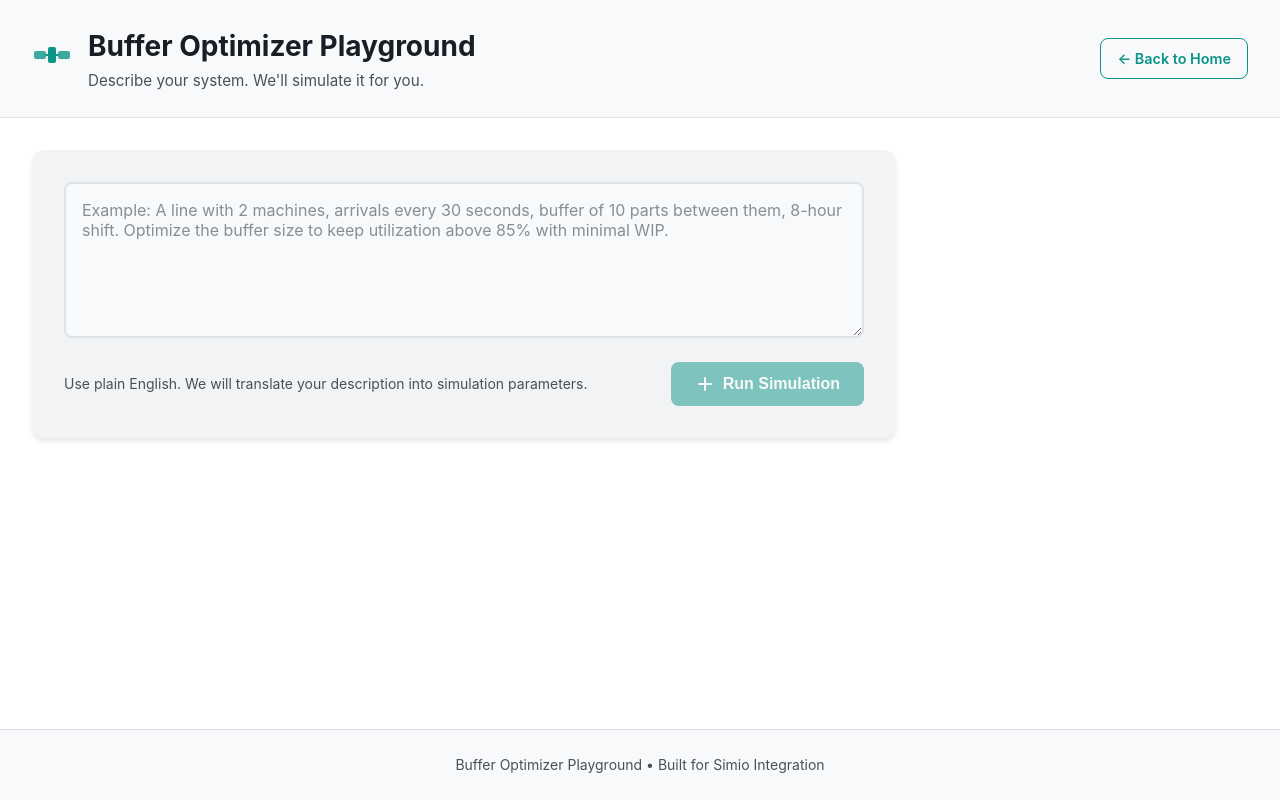
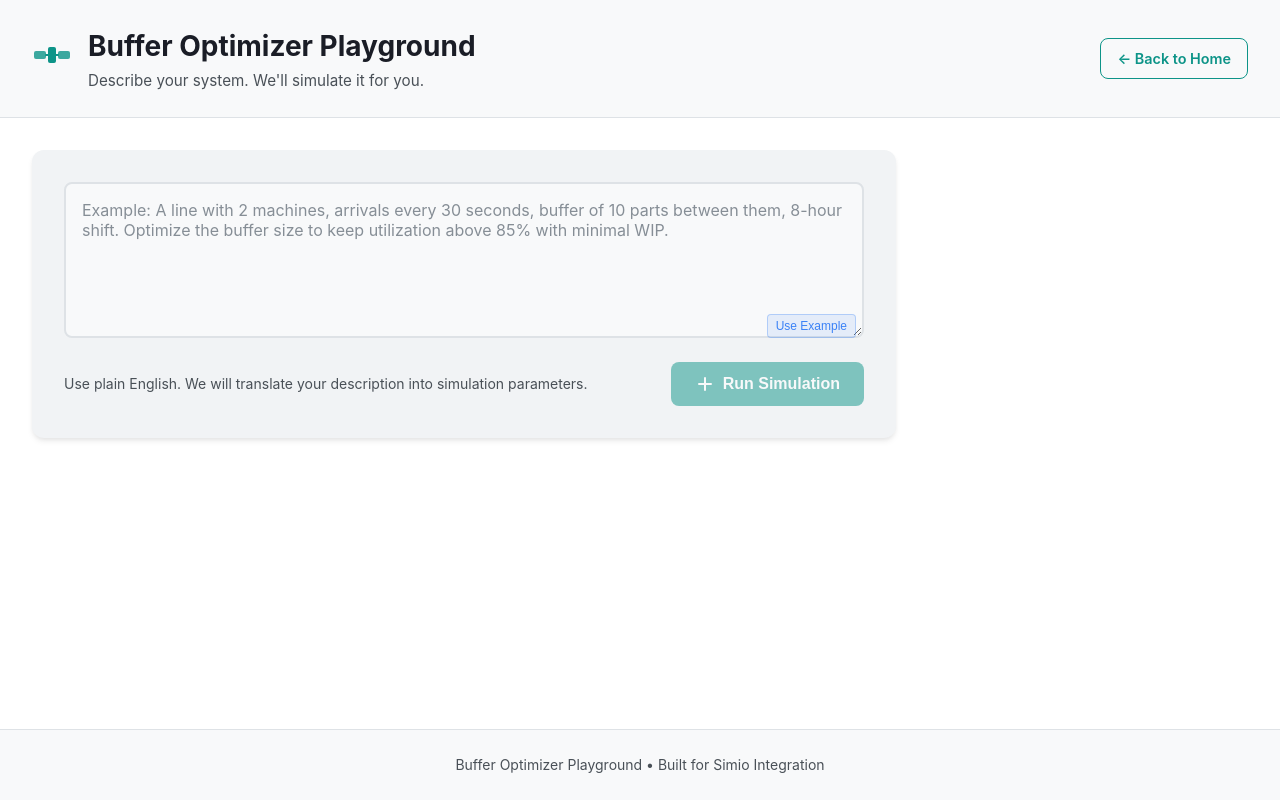
Before and after one commit to vokcow/autosed, a Next.js app: page /simulator in a window 1280 px wide. Built offline with nearby package versions, Linux system fonts and the light colour scheme.

Commit message:
added option to chose example

```diff
--- a/app/components/InputArea.tsx
+++ b/app/components/InputArea.tsx
@@ -7,23 +7,61 @@ interface InputAreaProps {
   disabled: boolean;
 }
 
+const EXAMPLE_TEXT = "A line with 2 machines, arrivals every 30 seconds, buffer of 10 parts between them, 8-hour shift. Optimize the buffer size to keep utilization above 85% with minimal WIP.";
+
 export default function InputArea({ value, onChange, onSubmit, disabled }: InputAreaProps) {
   const handleSubmit = (e: React.FormEvent) => {
     e.preventDefault();
     onSubmit();
   };
 
+  const loadExample = () => {
+    onChange(EXAMPLE_TEXT);
+  };
+
   return (
     <div className="input-section">
       <form onSubmit={handleSubmit}>
+        <div style={{ position: 'relative' }}>
           <textarea
             className="input-textarea"
-          placeholder="Example: A line with 2 machines, arrivals every 30 seconds, buffer of 10 parts between them, 8-hour shift. Optimize the buffer size to keep utilization above 85% with minimal WIP."
+            placeholder={`Example: ${EXAMPLE_TEXT}`}
             value={value}
             onChange={(e) => onChange(e.target.value)}
             disabled={disabled}
             rows={6}
           />
+          {!value && (
+            <button
+              type="button"
+              onClick={loadExample}
+              disabled={disabled}
+              style={{
+                position: 'absolute',
+                bottom: '8px',
+                right: '8px',
+                padding: '4px 8px',
+                fontSize: '12px',
+                background: 'rgba(59, 130, 246, 0.1)',
+                border: '1px solid rgba(59, 130, 246, 0.3)',
+                borderRadius: '4px',
+                color: '#3b82f6',
+                cursor: 'pointer',
+                transition: 'all 0.2s',
+              }}
+              onMouseEnter={(e) => {
+                e.currentTarget.style.background = 'rgba(59, 130, 246, 0.2)';
+                e.currentTarget.style.borderColor = 'rgba(59, 130, 246, 0.5)';
+              }}
+              onMouseLeave={(e) => {
+                e.currentTarget.style.background = 'rgba(59, 130, 246, 0.1)';
+                e.currentTarget.style.borderColor = 'rgba(59, 130, 246, 0.3)';
+              }}
+            >
+              Use Example
+            </button>
+          )}
+        </div>
         <div className="input-footer">
           <p className="input-hint">
             Use plain English. We will translate your description into simulation parameters.
```
Lines whose indentation alone changed are shown as unchanged.
